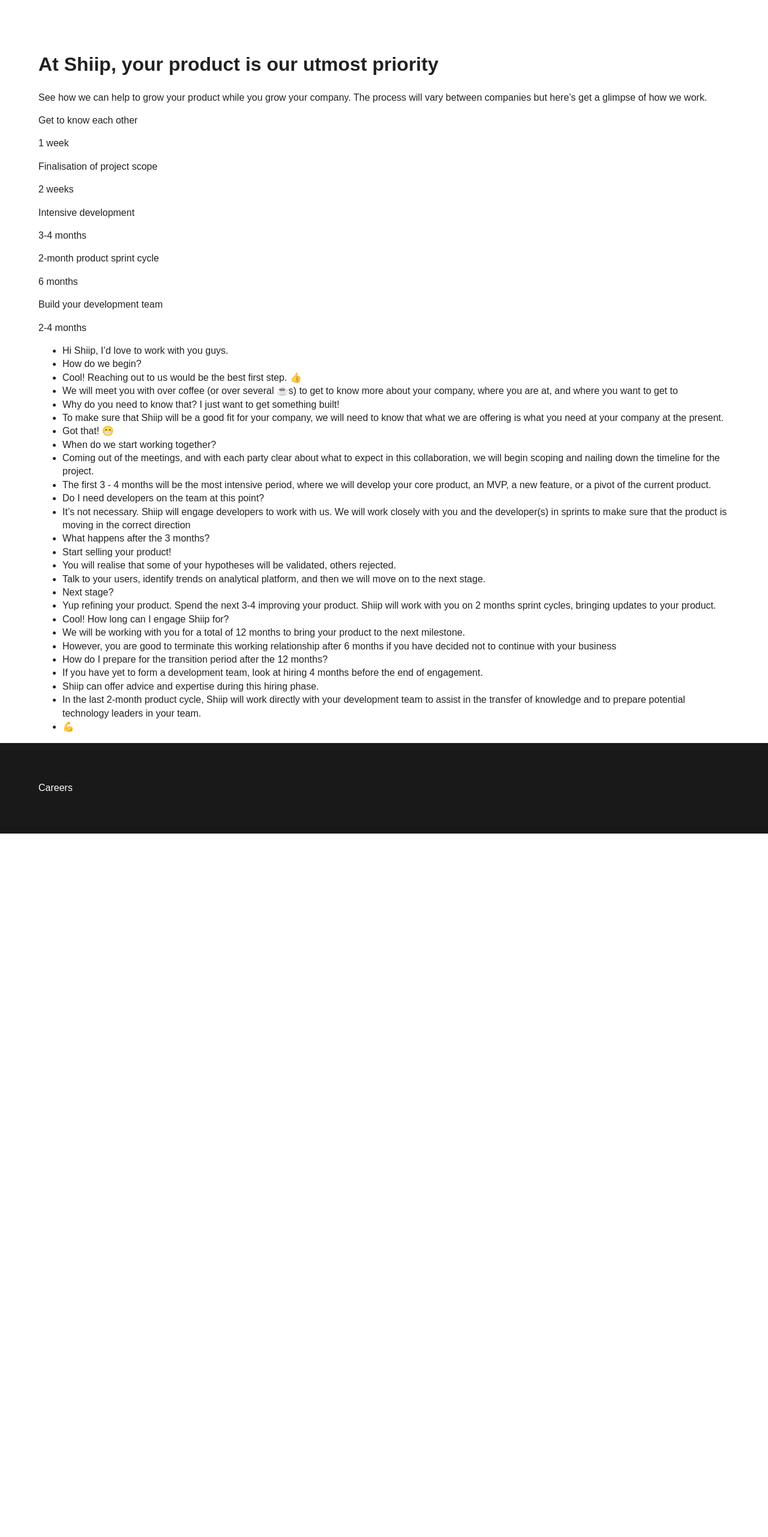
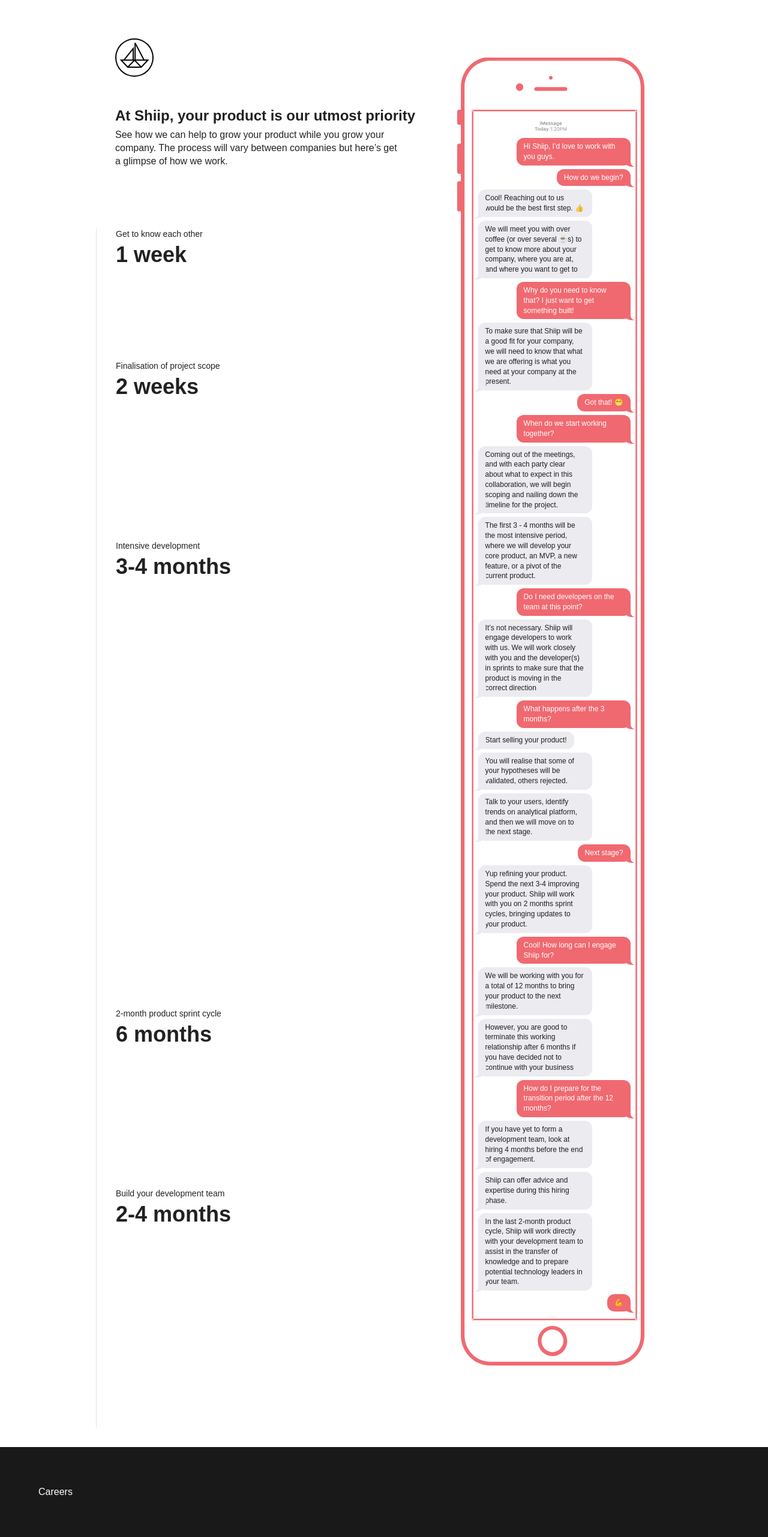
Before and after one commit to shiipio/shiip.io, a Jekyll site: the page built from product.md, in a window 1280 px wide. Shown: the whole page at 60% size. Built offline with Jekyll 4.4.1, drawn with Linux system fonts in a browser that asks for light colours; nearby versions of some CDN libraries; before the commit the page ends 1390 px from its top, so only the background shows below that.

Commit message:
Implement product page

```diff
--- a/_layouts/product.html
+++ b/_layouts/product.html
@@ -2,10 +2,13 @@
 <html class="no-js" lang="">
   {% include head.html %}
   <body class="pa3 pa5-ns">
-    <h1>At Shiip, your product is our utmost priority</h1>
-    <p>See how we can help to grow your product while you grow your company. The process will vary between companies but here’s get a glimpse of how we work.</p>
+    <img src="images/shiip--outline.svg" class="ml6">
+    <div class="cf mv4 mh6">
+      <div class="w-60-ns fl-ns">
+        <h1 class="f3 mb1">At Shiip, your product is our utmost priority</h1>
+        <p class="mt0 measure">See how we can help to grow your product while you grow your company. The process will vary between companies but here’s get a glimpse of how we work.</p>
 
-    <div>
+        <div class="bl b--black-10 pl4 nl4 timeline">
           <div>
             <p>Get to know each other</p>
             <p>1 week</p>
@@ -27,12 +30,13 @@
             <p>2-4 months</p>
           </div>
         </div>
-
-    <div>
-      <ul>
-        <li class="bubble--ship">Hi Shiip, I’d love to work with you guys.</li>
-        <li class="bubble--ship">How do we begin?</li>
-        <li class="bubble--client">Cool! Reaching out to us would be the best first step. 👍</li>
+      </div>
+      <div class="w-40-ns fl-ns">
+        <div class="phone ml4 nt5-ns">
+          <ul class="list ma0 pa0">
+            <li class="bubble--client">Hi Shiip, I’d love to work with you guys.</li>
+            <li class="bubble--client">How do we begin?</li>
+            <li class="bubble--shiip">Cool! Reaching out to us would be the best first step. 👍</li>
             <li class="bubble--shiip">We will meet you with over coffee (or over several ☕️s) to get to know more about your company, where you are at, and where you want to get to</li>
             <li class="bubble--client">Why do you need to know that? I just want to get something built!</li>
             <li class="bubble--shiip">To make sure that Shiip will be a good fit for your company, we will need to know that what we are offering is what you need at your company at the present.</li>
@@ -58,6 +62,8 @@
             <li class="bubble--client">💪</li>
           </ul>
         </div>
+      </div>
+    </div>
     {% include footer.html %}
   </body>
 </html>
--- a/_sass/_main.scss
+++ b/_sass/_main.scss
@@ -68,3 +68,130 @@
   font-size: 24px;
   margin-top: -6px;
 }
+
+.phone {
+  background: transparent url(../images/phone_top.svg) no-repeat;
+  background-repeat: no-repeat;
+  padding: 128px 23px 91px 35px;
+  width: 312px;
+  position: relative;
+  &:before {
+    content: '';
+    position: absolute;
+    left: 0;
+    right: 0;
+    top: 260px;
+    bottom: 80px;
+    background: transparent url(../images/phone_middle.svg) repeat-y;
+  }
+  &:after {
+    content: '';
+    position: absolute;
+    left: 0;
+    right: 0;
+    bottom: 0;
+    height: 80px;
+    background: transparent url(../images/phone_bottom.svg) no-repeat;
+  }
+  ul {
+    display: flex;
+    flex-direction: column;
+  }
+  li {
+    font-size: 12px;
+    display: inline-block;
+    padding: 6px 12px;
+    border-radius: 12px;
+    max-width: 190px;
+    margin-top: 6px;
+    position: relative;
+  }
+  .bubble--shiip {
+    background-color: #EBEBF0;
+    margin-right: auto;
+    &:before {
+      content: "";
+      position: absolute;
+      z-index: 2;
+      bottom: -4px;
+      left: -7px;
+      height: 20px;
+      border-left: 20px solid #EBEBF0;
+      border-bottom-right-radius: 16px 14px;
+      transform: translate(0, -2px);
+    }
+    &:after {
+      content: "";
+      position: absolute;
+      z-index: 3;
+      bottom: -4px;
+      left: 22px;
+      width: 8px;
+      height: 20px;
+      background: white;
+      border-bottom-right-radius: 10px;
+      transform: translate(-30px, -2px)
+    }
+  }
+  .bubble--client {
+    background-color: #F06970;
+    color: #fff;
+    margin-left: auto;
+    &:before {
+      content: "";
+      position: absolute;
+      z-index: -1;
+      bottom: -4px;
+      right: -7px;
+      height: 20px;
+      border-right: 20px solid #F06970;
+      border-bottom-left-radius: 16px 14px;
+      transform: translate(0, -2px);
+    }
+    &:after {
+      content: "";
+      position: absolute;
+      z-index: 1;
+      bottom: -4px;
+      right: -38px;
+      width: 8px;
+      height: 20px;
+      background: white;
+      border-bottom-left-radius: 10px;
+      transform: translate(-30px, -2px);
+    }
+  }
+}
+
+.timeline {
+  position: relative;
+  height: 2000px;
+  margin-top: 100px;
+  div {
+    position: absolute;
+  }
+  p:first-child {
+    font-size: 14px;
+    margin: 0;
+  }
+  p:last-child {
+    font-size: 36px;
+    font-weight: 600;
+    margin: 0;
+  }
+  div:first-child {
+    top: 0;
+  }
+  div:nth-child(2) {
+    top: 220px;
+  }
+  div:nth-child(3) {
+    top: 520px;
+  }
+  div:nth-child(4) {
+    top: 1300px;
+  }
+  div:nth-child(5) {
+    top: 1600px;
+  }
+}
```
Also changed, not shown: _faqs/not_pay_instalments.md (added, +5 -0 lines), _faqs/shiip_is_reliable.md (added, +5 -0 lines), _faqs/shut_down_6_months.md (added, +5 -0 lines), _faqs/what_do_i_get.md (+1 -0 lines), _faqs/what_happens.md (added, +5 -0 lines), _faqs/what_is_shiip.md (+1 -0 lines), _layouts/landing.html (+4 -3 lines), images/phone_bottom.svg (added), images/phone_middle.svg (added), images/phone_top.svg (added). Lines whose indentation alone changed are shown as unchanged.
